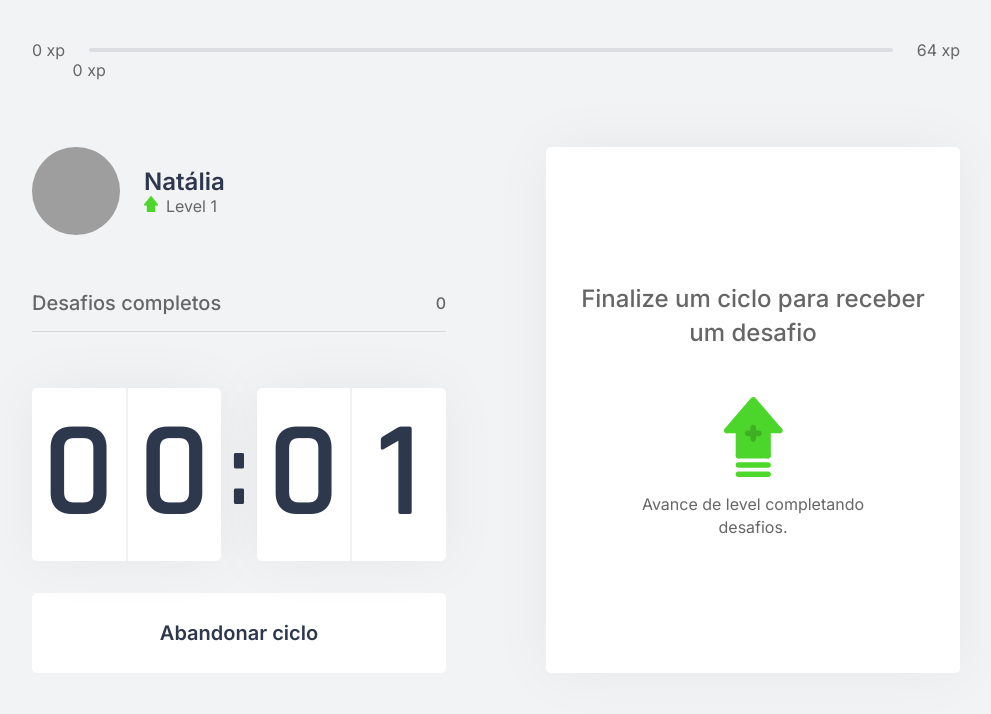
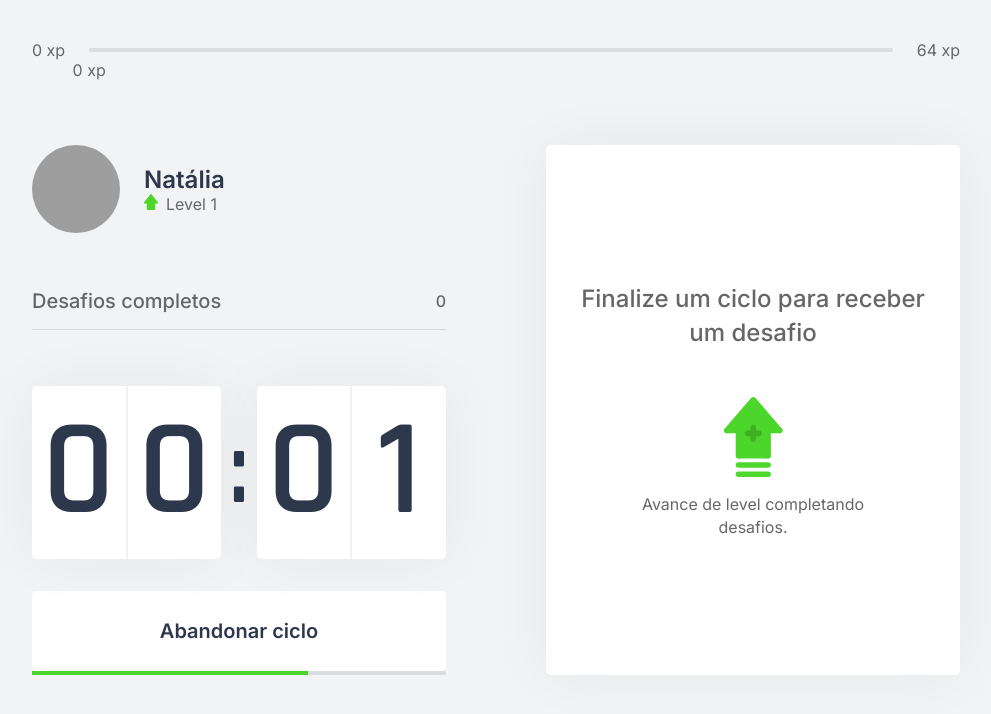
Before and after one commit to NataliaRamalho/NLW4-Move-it, a Next.js app in the folder moveit-next/: page / in a window 1280 px wide. Both pictures are taken after a click on the button "Iniciar um ciclo". Shown: the top 714 px of the page, without its empty margins (144-1135 px from the left). Built offline with nearby package versions, Linux system fonts and the light colour scheme; grey boxes are pictures that could not be loaded.

Commit message:
Ajustes nos botões do countdown

```diff
--- a/moveit-next/src/components/Countdown.tsx
+++ b/moveit-next/src/components/Countdown.tsx
@@ -2,12 +2,13 @@ import { useContext } from "react";
 import { CountdowmContext } from "../contexts/CountdowmContext";
 import styles from "../styles/components/Countdown.module.css";
 
-
-
 export function Countdown() {
 
-  const { minutes, seconds, hasFinished,isActive,
+  const { minutes, seconds, hasFinished,isActive, time,
     startCountdown, resetCountdown} = useContext(CountdowmContext);
+
+  const percentToComplet = 100 - Math.round(time * 100)/(0.05*60);
+
 
   const [minuteLeft, minuteRight] = String(minutes).padStart(2, "0").split("");
   const [secondLeft, secondRight] = String(seconds).padStart(2, "0").split("");
@@ -26,19 +27,29 @@ export function Countdown() {
         </div>
       </div>
       {hasFinished ? (
-        <button disabled type="button" className={styles.countdownButton}>
-          Ciclo encerrado
-        </button>
+        <div>
+          <button disabled type="button" className={styles.countdownButton}>
+            Ciclo encerrado
+          </button>
+          <div className={styles.complet}></div>
+
+        </div>
+
       ) : (
         <>
           {isActive ? (
-            <button
+            <div className="leaveButton">
+              <button
               type="button"
               className={`${styles.countdownButton} ${styles.countdownButtonActive}`}
               onClick={resetCountdown}
             >
               Abandonar ciclo
-            </button>
+             </button>
+             <div className={styles.progress}>
+              <div style={{width: `${percentToComplet}%` }}></div>
+             </div>
+            </div>
           ) : (
             <button
               type="button"
--- a/moveit-next/src/contexts/CountdowmContext.tsx
+++ b/moveit-next/src/contexts/CountdowmContext.tsx
@@ -7,6 +7,7 @@ interface CountdowmContextData {
     seconds: number;
     hasFinished: boolean;
     isActive: boolean;
+    time: number;
     startCountdown: () => void;
     resetCountdown: () => void;
 }
@@ -59,6 +60,7 @@ export function CountdowmProvider({children} :  CountdownProviderProps){
           seconds,
           hasFinished,
           isActive,
+          time,
           startCountdown,
           resetCountdown
       }}>
--- a/moveit-next/src/styles/components/Countdown.module.css
+++ b/moveit-next/src/styles/components/Countdown.module.css
@@ -80,3 +80,25 @@
     color: var(--text);
     cursor: not-allowed;
 }
+
+.leaveButton{
+    display: flex;
+}
+.progress{
+    flex: 1;
+    height: 4px;
+    border-radius: 4px;
+    background: var(--gray-line);
+    position: relative;
+}
+
+.progress div{
+    background: var(--green);
+    height: 4px;
+}
+.complet{
+    flex: 1;
+    height: 4px;
+    border-radius: 4px;
+    background: var(--green);
+}
```
Also changed, not shown: moveit-next/src/styles/components/ExperienceBar.module.css (line endings or trailing spaces).
